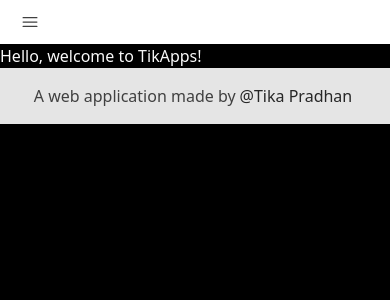
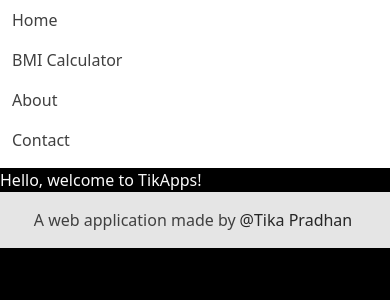
Before and after one commit to tikap/TikApps, a Next.js app: page / in a window 390 px wide. Shown: the top 300 px of the page. Built offline with nearby package versions, Linux system fonts and the light colour scheme.

Commit message:
Fix disappearing header items in mobile

```diff
--- a/app/header/header.js
+++ b/app/header/header.js
@@ -8,37 +8,8 @@
         data-te-navbar-ref
       >
         <div class="flex w-full flex-wrap items-center justify-between px-3">
-          <div class="flex items-center">
-            <button
-              class="border-0 bg-transparent px-2 text-xl leading-none transition-shadow duration-150 ease-in-out hover:text-neutral-700 focus:text-neutral-700 dark:hover:text-white dark:focus:text-white lg:hidden"
-              type="button"
-              data-te-collapse-init
-              data-te-target="#navbarSupportedContentY"
-              aria-controls="navbarSupportedContentY"
-              aria-expanded="false"
-              aria-label="Toggle navigation"
-            >
-              <span class="[&>svg]:w-5">
-                <svg
-                  xmlns="http://www.w3.org/2000/svg"
-                  fill="none"
-                  viewBox="0 0 24 24"
-                  stroke-width="1.5"
-                  stroke="currentColor"
-                  class="h-7 w-7"
-                >
-                  <path
-                    stroke-linecap="round"
-                    stroke-linejoin="round"
-                    d="M3.75 6.75h16.5M3.75 12h16.5m-16.5 5.25h16.5"
-                  />
-                </svg>
-              </span>
-            </button>
-          </div>
-
           <div
-            class="!visible hidden grow basis-[100%] items-center lg:!flex lg:basis-auto"
+            class="!visible grow basis-[100%] items-center lg:!flex lg:basis-auto"
             id="navbarSupportedContentY"
             data-te-collapse-item
           >
```
